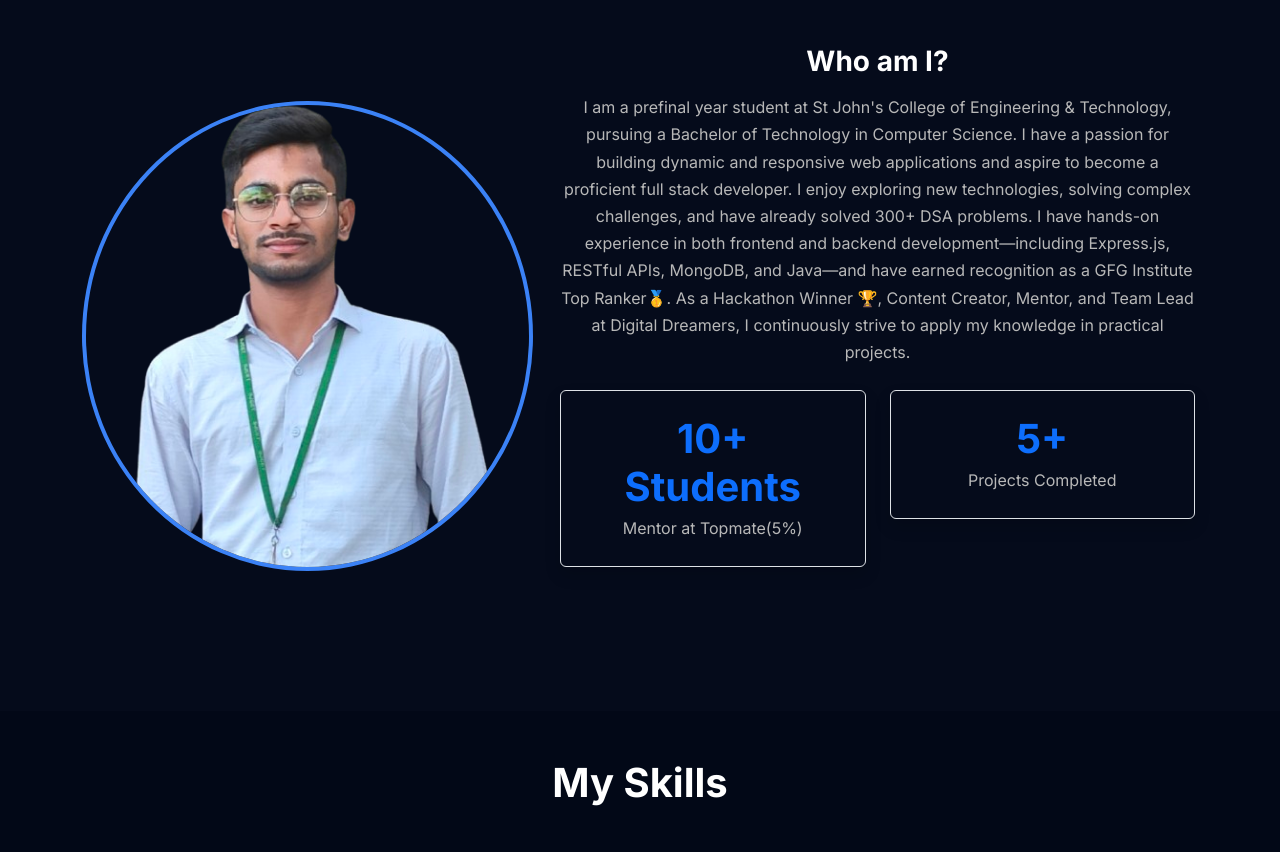
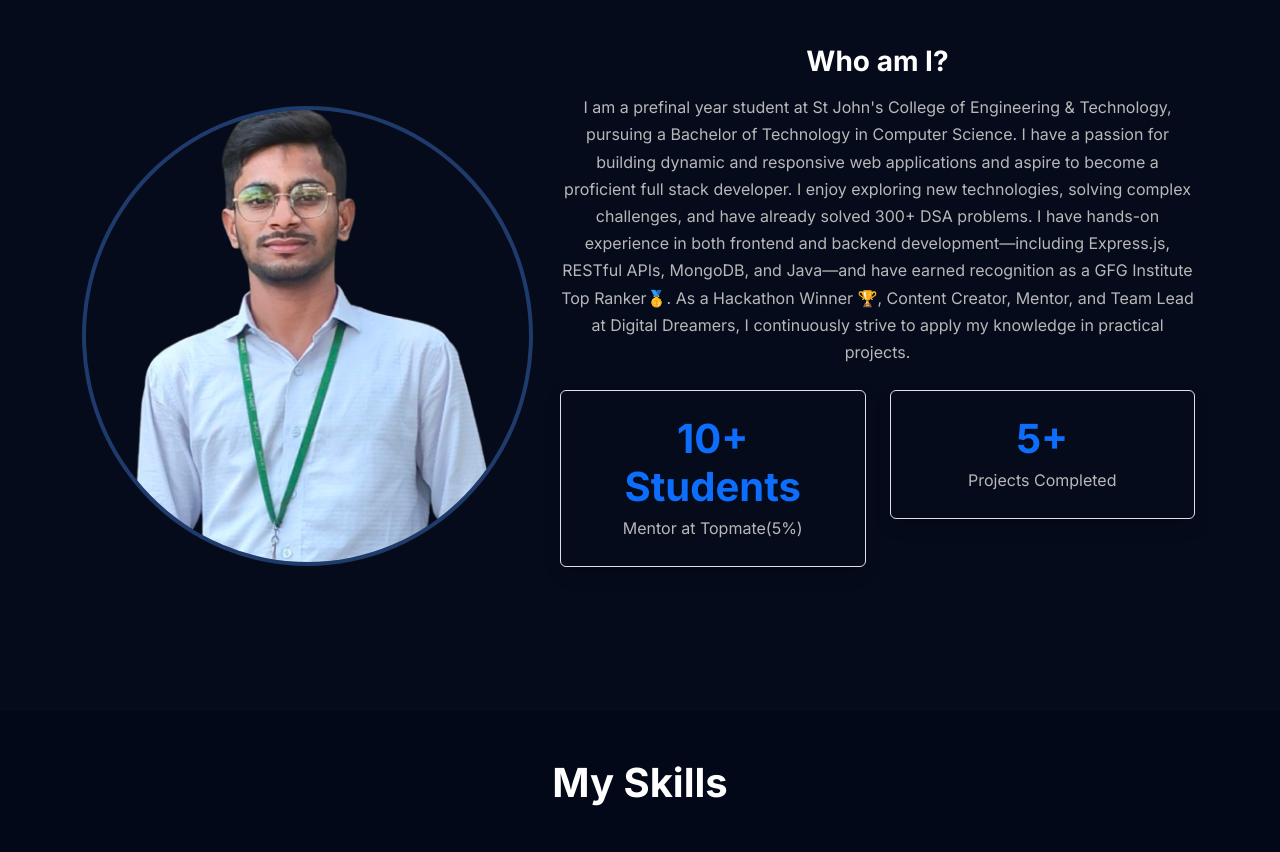
Before and after one commit to Jeelani472/Portfolio, a plain HTML site: page frontend/index.html in a window 1280 px wide. Shown: the part 925-1777 px from the top of the page. Drawn offline with nearby package versions, Linux system fonts and the light colour scheme.

Commit message:
Update style.css

```diff
--- a/frontend/style.css
+++ b/frontend/style.css
@@ -1,3 +1,4 @@
+
 @import url("https://fonts.googleapis.com/css2?family=Inter:wght@400;700&display=swap");
 
 * {
@@ -152,9 +153,8 @@ header {
 }
 
 #about .profile-image {
-/*   width: 200px; */
   height: 400px;
-  border: 4px solid #3b82f6;
+  border: 4px solid #1e3b6b;
   border-radius: 50%;
   overflow: hidden;
   margin: 0 auto 20px;
@@ -628,9 +628,8 @@ h1 {
 .offcanvas-backdrop.show {
     background-color: rgba(2, 8, 23, 0.7);
   }
-/*   Added a extra styling */
 
- @media (min-width: 575px) and (max-width: 765px) {
+  @media (min-width: 570px) and (max-width: 765px) {
     #about .profile-image{
       width: 380px;
     }
@@ -641,12 +640,6 @@ h1 {
 
   @media (min-width: 768px) {
     #about .profile-image{
-      height: 450px;
+      height: 460px;
     }
   }
-
- @media (min-width: 1000px) {
-    #about .profile-image{
-      height: 470px;
-    }
-  }
```
